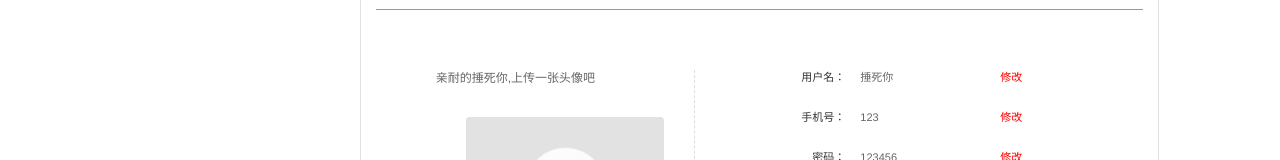
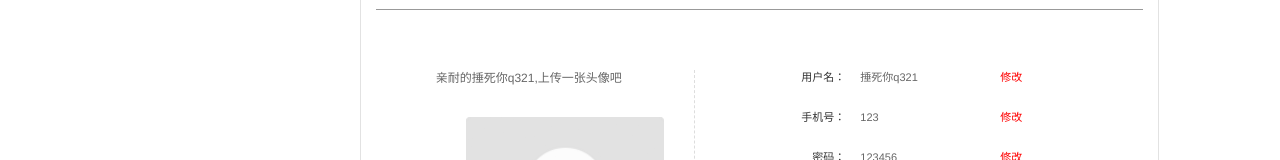
Before and after one commit to feiChen0522/orsp_vue, a Vue app: page /msgManage in a window 1280 px wide. Shown: the part 624-784 px from the top of the page. Built offline with nearby package versions, Linux system fonts and the light colour scheme.

Commit message:
cf update MsgManage

```diff
--- a/src/components/ChangeName.vue
+++ b/src/components/ChangeName.vue
@@ -1,9 +1,9 @@
 <template>
   <div class="mo-div">
     <ul>
-      <li>
+      <li >
         <span class="col-md-4" style="text-align: right; padding-left: 0">当前用户名：</span>
-        <span class="col-md-8" style="padding-left: 0" v-once></span>
+        <span class="col-md-8" style="padding-left: 0" v-text="old_name" v-once></span>
       </li>
       <li>
         <span class="col-md-4" style="padding-left: 0">新用户名：</span>
@@ -15,11 +15,15 @@
 
 <script>
 export default {
+  props:["old_name"],
   name: 'ChangePassword',
   data () {
     return {
 
     }
+  },
+  mounted:function () {
+    console.log(111111,this.old_name);
   }
 }
 </script>
--- a/src/components/GoodsHaveSold.vue
+++ b/src/components/GoodsHaveSold.vue
@@ -39,7 +39,6 @@
           <div class="good_current_status">交易成功</div>
         </div>
       </div>
-
     </div>
   </div>
 </template>
--- a/src/components/MsgManage.vue
+++ b/src/components/MsgManage.vue
@@ -10,7 +10,7 @@
             <h4 class="modal-title" id="myModalLabel" v-text="modal_title"></h4>
           </div>
           <div class="modal-body">
-            <change-name v-if="modal_change==1"></change-name>
+            <change-name v-if="modal_change==1"  :old_name='userinfo[0].name'></change-name>
             <change-telephone v-if="modal_change==2"></change-telephone>
             <change-password v-if="modal_change==3"></change-password>
            </div>
@@ -29,7 +29,7 @@
     <div class="line"></div>
     <div class="personal-info">
       <div class="info-left">
-        <p class="personal-name">亲耐的<span class="name" v-text="name"></span>,上传一张头像吧</p>
+        <p class="personal-name">亲耐的<span class="name" v-text="userinfo[0].name"></span>,上传一张头像吧</p>
         <p class="personal-logo">
           <input type="file" class="file">
           <img src="../../static/images/perpeo.png" alt="" class="logo-img">
@@ -39,22 +39,22 @@
         <ul class="input-list">
           <li>
             <span class="per_txtrit">用户名：</span>
-            <span class="per_txtmid" id="name" v-text="name" ></span>
+            <span class="per_txtmid" id="name" v-text="userinfo[0].name" ></span>
             <span class="ritchange" data-toggle="modal" data-target="#change" @click="modalChange($event)" id="1">修改</span>
           </li>
           <li>
             <span class="per_txtrit">手机号：</span>
-            <span class="per_txtmid" id="telephone" v-text="telephone"></span>
+            <span class="per_txtmid" id="telephone" v-text="userinfo[0].telephone"></span>
             <span class="ritchange" data-toggle="modal" data-target="#change" @click="modalChange($event)" id="2">修改</span>
           </li>
           <li>
             <span class="per_txtrit">密码：</span>
-            <span class="per_txtmid" id="password" v-text="password"></span>
+            <span class="per_txtmid" id="password" v-text="userinfo[0].password"></span>
             <span class="ritchange" data-toggle="modal" data-target="#change" @click="modalChange($event)" id="3">修改</span>
           </li>
           <li>
             <span class="per_txtrit">邮箱：</span>
-            <span class="per_txtmid" id="email" v-text="email"></span>
+            <span class="per_txtmid" id="email" v-text="userinfo[0].email"></span>
             <span class="ritchange">立即绑定</span>
           </li>
           <li>
@@ -82,12 +82,16 @@ export default {
       modal_title:'',
       modal_list:['修改用户名','修改手机号','修改密码'],
       list:[],
-      name:"捶死你",
-      new_name:'',
-      telephone:'123',
-      email:'尚未绑定邮箱',
-      password:'123456',
-      isDisplay:false
+      isDisplay:false,
+      userinfo:[
+        {
+          name:"捶死你q321",
+          new_name:'',
+          telephone:'123',
+          email:'尚未绑定邮箱',
+          password:'123456',
+        }
+      ],
     }
   },
   mounted:function(){
```
